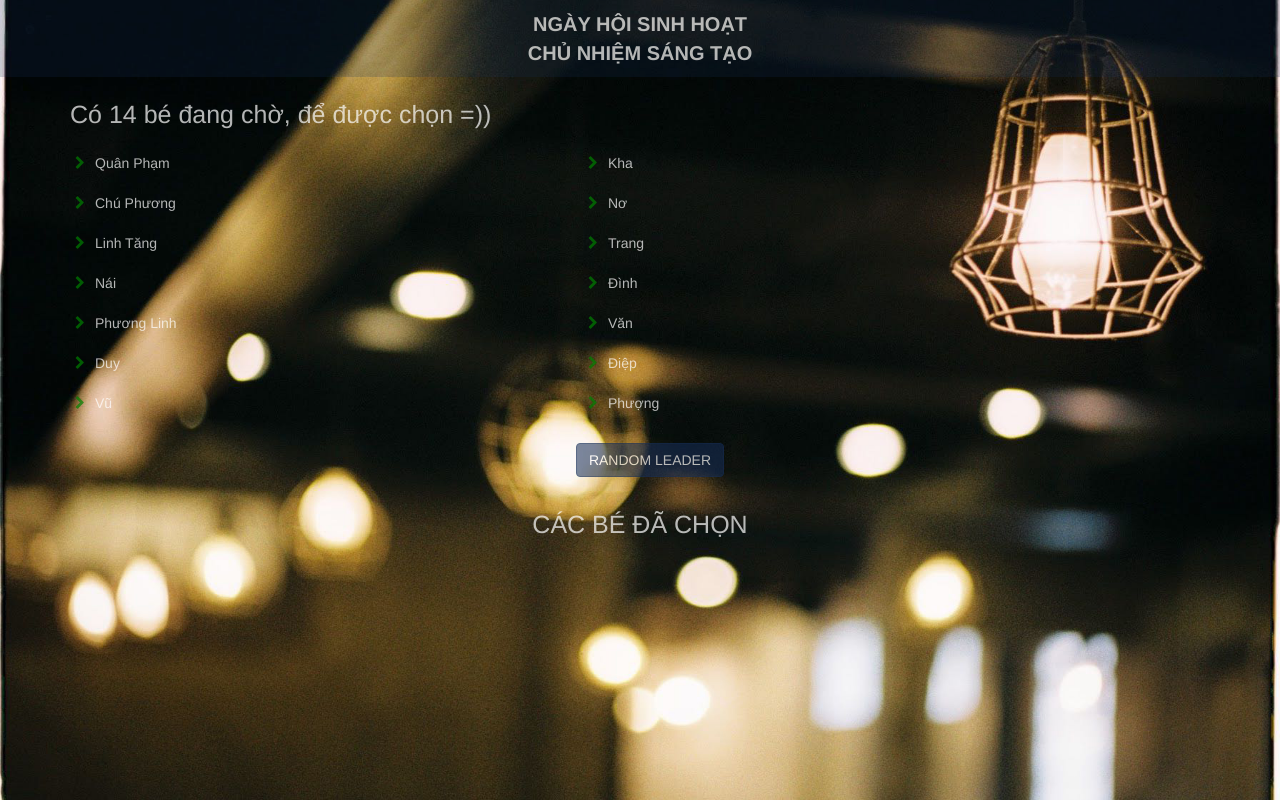
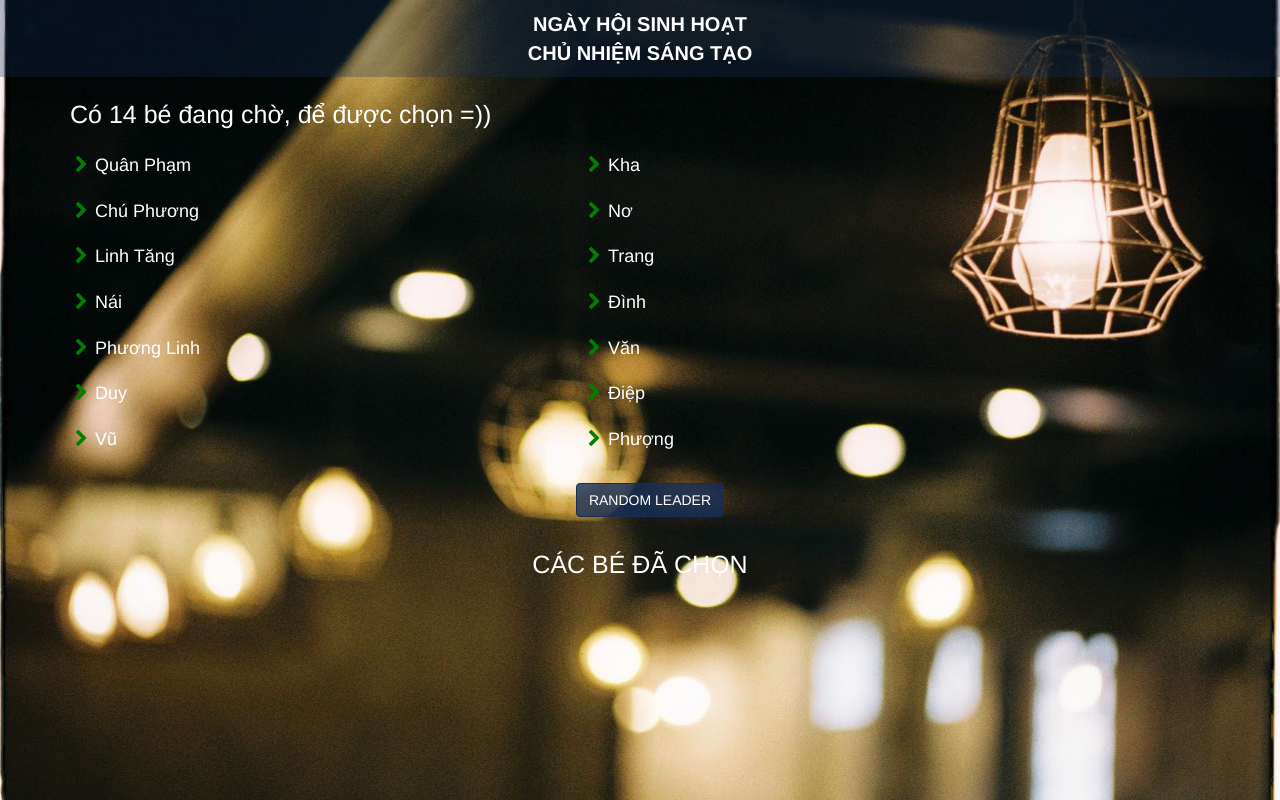
Before and after one commit to hsbcvietnam/leaders-random.github.io, a plain HTML site: page index.html in a window 1280 px wide. Drawn offline with nearby package versions, Linux system fonts and the light colour scheme.

Commit message:
update chs_football.css

```diff
--- a/chs_football_css.css
+++ b/chs_football_css.css
@@ -15,6 +15,7 @@ ul.chs_list_item li{
 	opacity: 1;
 	transition: opacity 1s;
 	color: #FFFFFF;
+	font-size: 18px;
 }
 ul.chs_list_view li{
 	width: 100% !important;
@@ -146,12 +147,7 @@ body{
 	background-position: center;
 	background-repeat: no-repeat;
 	height: 100vh;
-	opacity: 0.7;
 }
-/* .btn{
-	display: flex !important;
-	margin: 50px auto !important;
-} */
 .chs_title_select{
 	width: 100%;
 	text-align: center;
@@ -165,8 +161,8 @@ body{
 #chs_list_select{
 	width: 100%;
 	height: auto;
-	padding: 20px 0;
-	margin-top: 20px;
+	padding: 0 0 20px 0;
+	/* margin-top: 20px; */
 }
 .chs_btn{
 	width: 100%;
```
